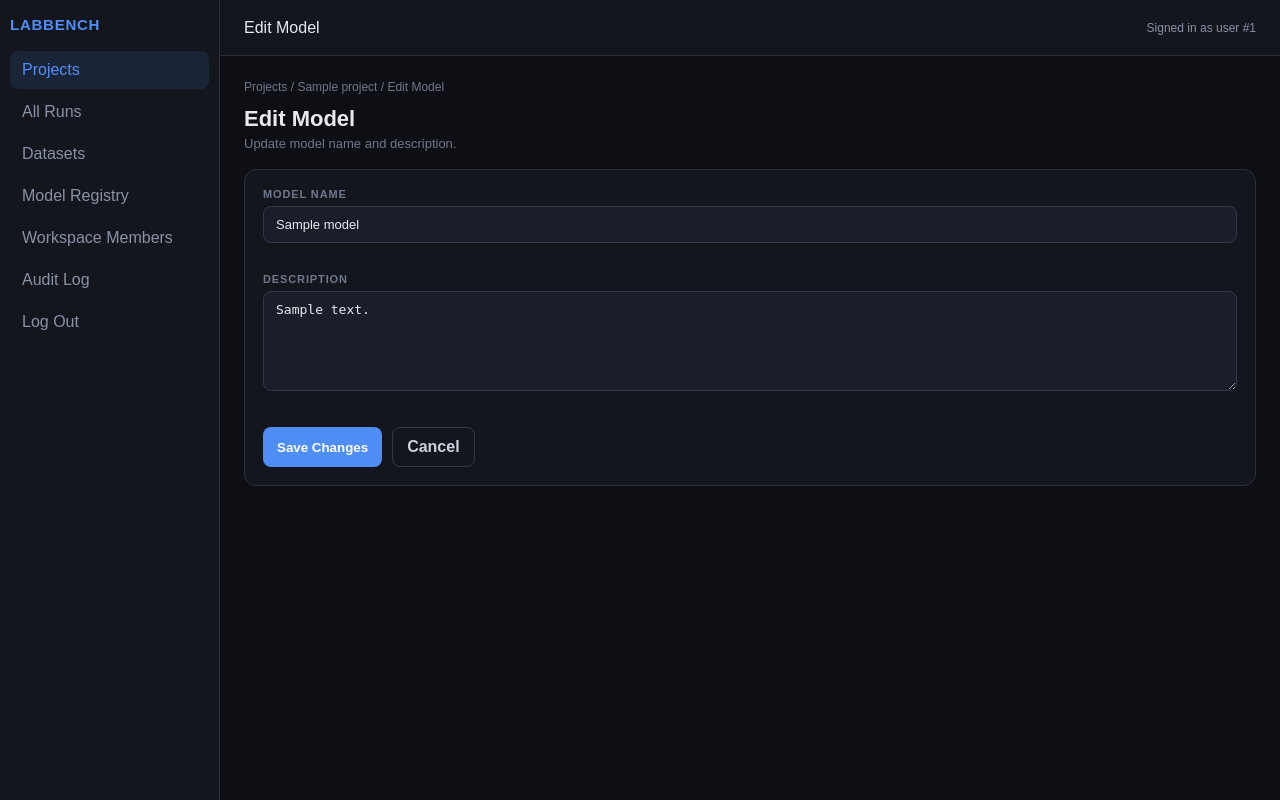
After one commit to uzch/LabBench_demo, a PHP site: page /edit_model.php?id=1 in a window 1280 px wide. The commit adds this page. Run offline with PHP 8.4, Linux system fonts and the light colour scheme; the visitor is signed in with stand-in values (Sample User, id 1); tables that the repository leaves empty hold one stand-in row (values such as "Sample post").

Commit message:
Add model edit functionality
- Create edit_model.php: pre-populated form, UPDATE with transaction,
  audit log entry, redirect back to project detail on success
- Update project_detail.php Models table with Edit link per row

```diff
--- /dev/null
+++ b/edit_model.php
@@ -0,0 +1,137 @@
+<?php
+declare(strict_types=1);
+
+require_once __DIR__ . '/db.php';
+require_once __DIR__ . '/audit_helpers.php';
+
+require_login();
+$uid = current_user_id();
+
+$id = isset($_GET['id']) && ctype_digit((string) $_GET['id']) ? (int) $_GET['id'] : 0;
+if ($id <= 0) {
+    set_flash('error', 'Invalid model.');
+    redirect('projects.php');
+}
+
+$st = $pdo->prepare(
+    'SELECT m.*, p.project_id, p.workspace_id, p.project_name FROM Models m
+     INNER JOIN Projects p ON p.project_id = m.project_id
+     INNER JOIN WorkspaceMembers wm ON wm.workspace_id = p.workspace_id AND wm.user_id = ?
+     WHERE m.model_id = ?'
+);
+$st->execute([$uid, $id]);
+$model = $st->fetch();
+if (!$model) {
+    set_flash('error', 'Model not found or access denied.');
+    redirect('projects.php');
+}
+
+$wid = (int) $model['workspace_id'];
+$pid = (int) $model['project_id'];
+$errors = [];
+
+if ($_SERVER['REQUEST_METHOD'] === 'POST') {
+    $name = trim((string) ($_POST['model_name'] ?? ''));
+    if ($name === '') {
+        $errors[] = 'Model name is required.';
+    } elseif (mb_strlen($name) > 150) {
+        $errors[] = 'Model name must be at most 150 characters.';
+    }
+    if ($errors === []) {
+        $desc = $_POST['description'] ?? null;
+        $desc = is_string($desc) && $desc !== '' ? $desc : null;
+        try {
+            $pdo->beginTransaction();
+            $st = $pdo->prepare(
+                'UPDATE Models SET model_name = ?, description = ? WHERE model_id = ?'
+            );
+            $st->execute([$name, $desc, $id]);
+            log_audit($pdo, $wid, 'update', 'model', $id);
+            $pdo->commit();
+            set_flash('success', 'Model updated.');
+            redirect('project_detail.php?id=' . $pid);
+        } catch (Throwable $e) {
+            if ($pdo->inTransaction()) {
+                $pdo->rollBack();
+            }
+            set_flash('error', 'Could not update model.');
+            redirect('edit_model.php?id=' . $id);
+        }
+    }
+}
+
+$name_val = $_SERVER['REQUEST_METHOD'] === 'POST'
+    ? trim((string) ($_POST['model_name'] ?? ''))
+    : (string) $model['model_name'];
+$desc_val = $_SERVER['REQUEST_METHOD'] === 'POST'
+    ? (string) ($_POST['description'] ?? '')
+    : (string) ($model['description'] ?? '');
+?>
+<!DOCTYPE html>
+<html lang="en">
+<head>
+  <meta charset="UTF-8" />
+  <meta name="viewport" content="width=device-width, initial-scale=1.0" />
+  <title>LabBench - Edit Model</title>
+  <link rel="stylesheet" href="styles.css" />
+</head>
+<body>
+  <div class="layout">
+    <aside class="sidebar">
+      <div class="logo">LABBENCH</div>
+      <nav class="nav">
+        <?php render_sidebar('projects'); ?>
+      </nav>
+    </aside>
+    <div class="main">
+      <header class="header">
+        <div>Edit Model</div>
+        <div class="header-right">Signed in as user #<?php echo h((string) $uid); ?></div>
+      </header>
+      <main class="content">
+
+<?php if ($errors !== []): ?>
+<div class="card" style="border:1px solid #9b2c2c;background:rgba(239,68,68,0.12);margin-bottom:18px;">
+  <div class="card-title">Please fix the following</div>
+  <ul style="margin:0;padding-left:18px;">
+    <?php foreach ($errors as $e): ?>
+      <li><?php echo h($e); ?></li>
+    <?php endforeach; ?>
+  </ul>
+</div>
+<?php endif; ?>
+
+<div class="breadcrumb">
+  <a href="projects.php">Projects</a> /
+  <a href="project_detail.php?id=<?php echo h((string) $pid); ?>"><?php echo h($model['project_name']); ?></a> /
+  Edit Model
+</div>
+<h1 class="page-title">Edit Model</h1>
+<p class="page-sub">Update model name and description.</p>
+
+<div class="card">
+  <form action="edit_model.php?id=<?php echo h((string) $id); ?>" method="post">
+    <div class="form-grid single">
+      <div class="form-group">
+        <label for="model_name">Model Name</label>
+        <input type="text" id="model_name" name="model_name" maxlength="150" required
+               value="<?php echo h($name_val); ?>" />
+      </div>
+      <div class="form-group">
+        <label for="description">Description</label>
+        <textarea id="description" name="description"
+                  placeholder="Describe the model family or experiment line."><?php echo h($desc_val); ?></textarea>
+      </div>
+    </div>
+    <div class="form-actions">
+      <button type="submit">Save Changes</button>
+      <a class="button secondary" href="project_detail.php?id=<?php echo h((string) $pid); ?>">Cancel</a>
+    </div>
+  </form>
+</div>
+
+      </main>
+    </div>
+  </div>
+</body>
+</html>
--- a/project_detail.php
+++ b/project_detail.php
@@ -119,7 +119,8 @@ $pname = (string) $project['project_name'];
         <td><?php echo h($m['model_name']); ?></td>
         <td><?php echo $m['description'] !== null && $m['description'] !== '' ? h($m['description']) : '<span class="placeholder">—</span>'; ?></td>
         <td class="mono"><?php echo h($m['created_at']); ?></td>
-        <td>
+        <td style="white-space:nowrap;">
+          <a class="button secondary" href="edit_model.php?id=<?php echo h((string) $m['model_id']); ?>">Edit</a>
           <form method="post" action="delete_model.php" style="display:inline;"
                 onsubmit="return confirm('Delete this model and all its runs?');">
             <input type="hidden" name="model_id" value="<?php echo h((string) $m['model_id']); ?>" />
```
